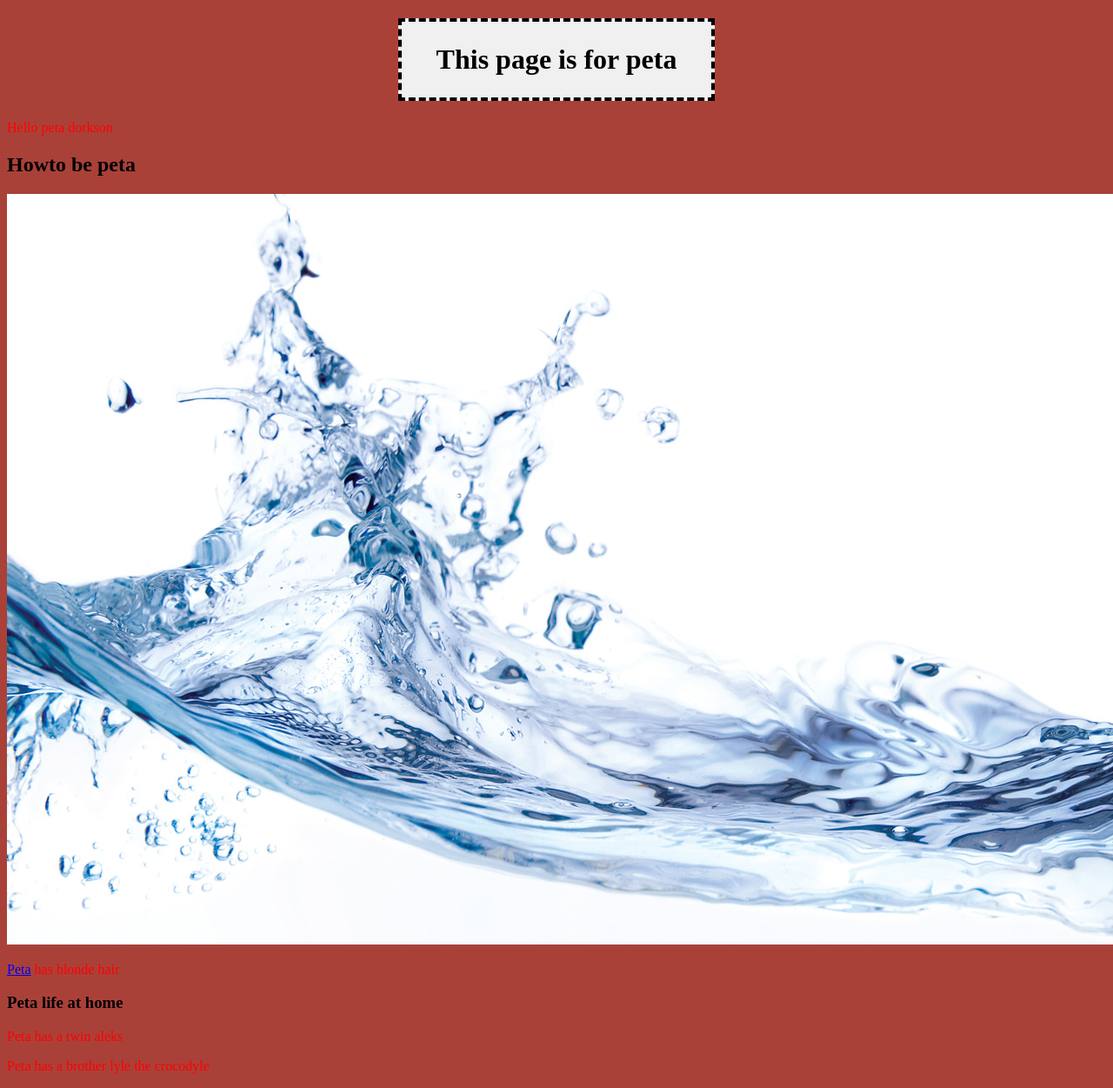
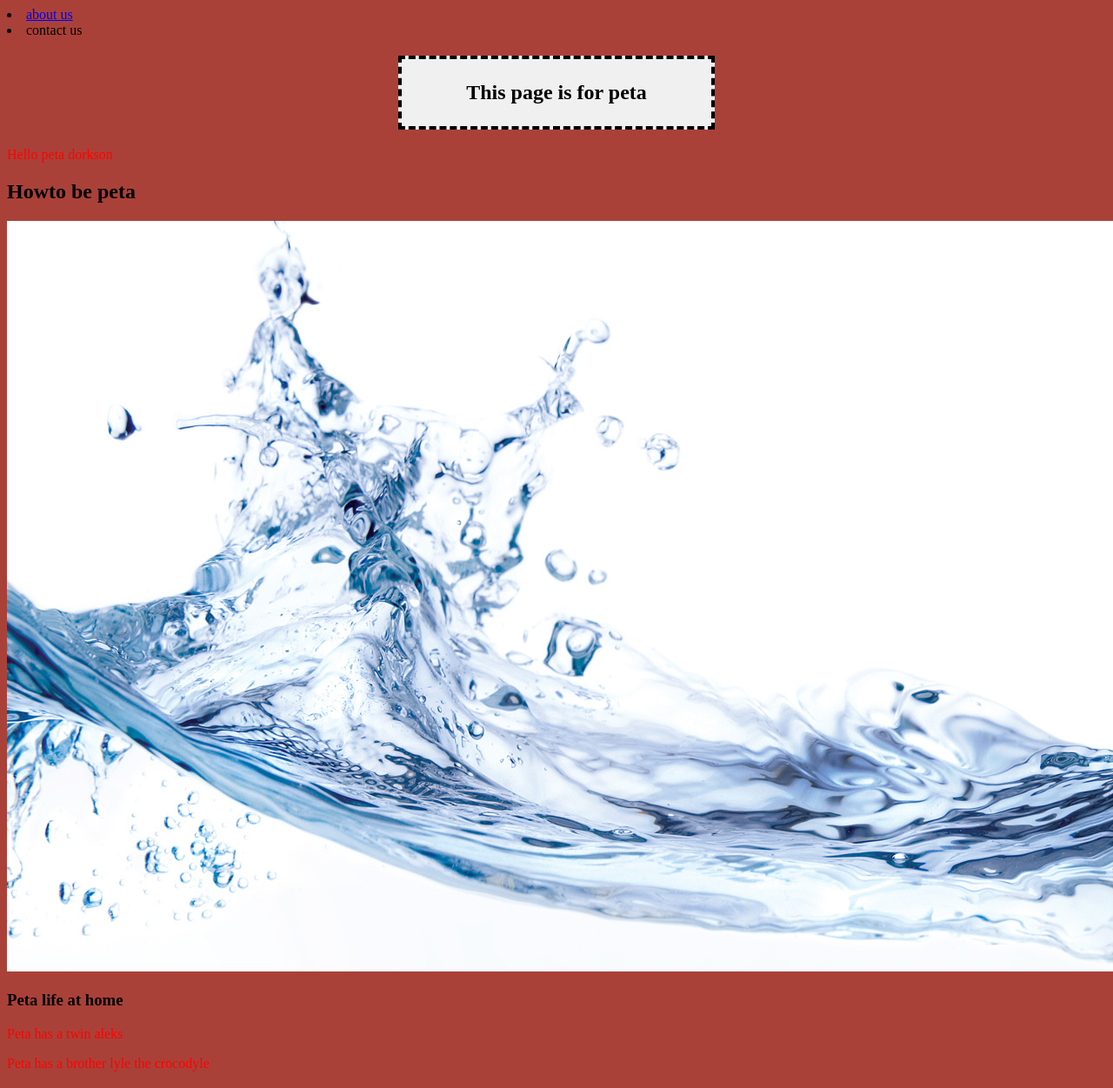
Before and after one commit to josh389589/josh389589.github.io, a plain HTML site: page index.html in a window 1280 px wide. Shown: the top 1251 px of the page at 87% size. Drawn offline with Linux system fonts and the light colour scheme.

Commit message:
fixed links

```diff
--- a/index.html
+++ b/index.html
@@ -8,6 +8,14 @@
 </head>
 
 <body>
+<nav>
+	<u1>
+		<li><a href="about/index.html">about us</a></li>
+		<li>contact us</li>
+
+
+	</u1>
+
 
 <h1>This page is for peta</h1>
 
@@ -16,8 +24,6 @@
 <h2>Howto be peta</h2>
 
 <img src="images/thirstypeta.jpg" alt="Nice lookin water"/>
-
-<p><a href="/http://www.mrwallpaper.com/wallpapers/forest-trees-waterfall.jpg">Peta</a> has blonde hair</p>
 
 <h3> Peta life at home</h3>
 
```
Also changed, not shown: about/Index.html (+1 -1 lines).
